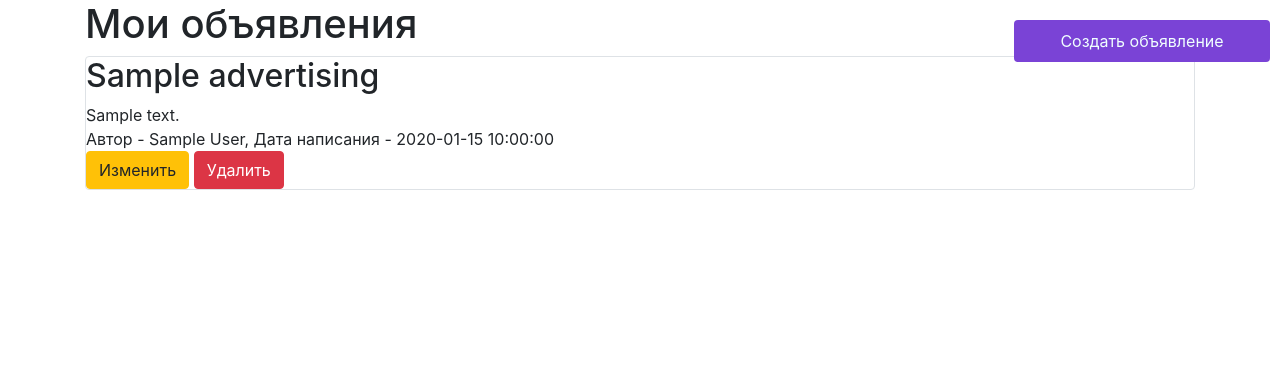
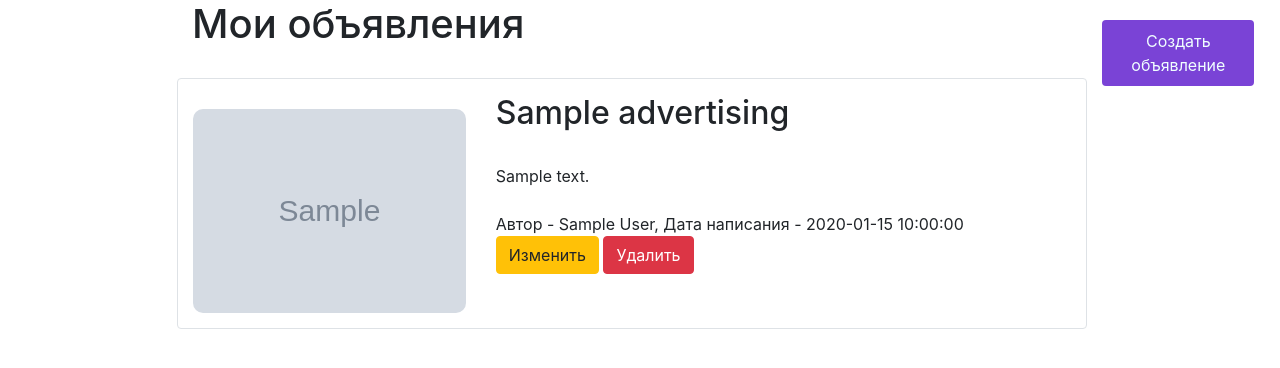
Before and after one commit to MariaZyryanova72/Buy_sell_project, a Flask app: page /my_advertising in a window 1280 px wide. Shown: the part 53-421 px from the top of the page. Run offline with Flask 2, Linux system fonts and the light colour scheme; a user stored in the database is signed in; tables that the repository leaves empty hold one stand-in row (values such as "Sample post"); grey boxes marked "Sample" are stand-in pictures; some libraries are stand-ins or nearby versions.

Commit message:
+ Визуальное отображение объявлений + Красивая картинка в объявлении =)

```diff
--- a/static/css/style.css
+++ b/static/css/style.css
@@ -1,6 +1,29 @@
+.body_center {
+    margin-left: 15%;
+    margin-right: 2%;
 
-.width40 {
-    width: 20%;
-    position: absolute; /* блок занимает ширину содержимого, max-width её ограничивает */
-    right: 10px;
 }
+
+.mt-30 {
+    margin-top: 30px;
+}
+
+.mt-15 {
+    margin-top: 15px;
+}
+
+.br {
+    border-radius: 10px;
+}
+
+.p-top-15 {
+    padding-top: 15px;
+}
+
+.p-bottom-15 {
+    padding-bottom: 15px;
+}
+
+.p-right-15 {
+    padding-right: 15px;
+}
--- a/templates/base.html
+++ b/templates/base.html
@@ -35,8 +35,7 @@
                 </div>
             </nav>
         </header>
-<main role="main" class="container">
+        <div class="body_center">
         {% block content %}{% endblock %}
-</main>
     </body>
 </html>
--- a/templates/my_advertising.html
+++ b/templates/my_advertising.html
@@ -1,24 +1,43 @@
 {% extends "base.html" %}
 
 {% block content %}
-    <div class="width40">
+    <div class="row">
+        <div class="col-md-10" style="width: 70%">
+            <h1>Мои объявления</h1>
+                {% for advertising in advertisings %}
+                    <div class="row border rounded mt-30 p-bottom-15 p-top-15">
+                        <div class="col-md-4">
+                            <img class="mt-15 br"  src="/static/img/{{ advertising.image }}" width="100%">
+                        </div>
+                        <div class="col-md-8">
+
+                            {% if advertising.title|length > 30  %}
+                                <h2>{{ advertising.title[:30] + "..." }}</h2>
+                            {% else %}
+                                <h2>{{ advertising.title }}</h2>
+                            {% endif %}
+                            <br>
+                            <div>
+                                {% if advertising.text|length > 300 %}
+                                    {{ advertising.text[:300] + "..." }}
+                                {% else %}
+                                    {{ advertising.text }}
+                                {% endif %}
+                            </div>
+                            <div>
+                                <br>Автор - {{ current_user.name }}, Дата написания - {{ advertising.create_date }}
+                            </div>
+                            <a href="/#" class="btn btn-warning">Изменить</a>
+                            <a href="/#" class="btn btn-danger">Удалить</a>
+
+                        </div>
+                    </div>
+                {% endfor %}
+        </div>
+        <div class="col-md-2">
             <a href="/new_ad" style="background: rgb(122,67,214);
-                                       color: azure;
-                                       margin-top: 20px" class="nav-link btn">Создать объявление</a>
+                                           color: azure;
+                                           margin-top: 20px" class="nav-link btn">Создать объявление</a>
+        </div>
     </div>
-
-    <h1>Мои объявления</h1>
-        {% for advertising in advertisings%}
-            <div class="col-md6 border rounded">
-                <h2>{{advertising.title}}</h2>
-            <div>
-                {{advertising.text}}
-            </div>
-            <div>
-                Автор - {{current_user.name}}, Дата написания - {{advertising.create_date}}
-            </div>
-                <a href="/#" class="btn btn-warning">Изменить</a>
-                <a href="/#" class="btn btn-danger">Удалить</a>
-            </div>
-        {% endfor %}
 {% endblock %}
```
Lines whose indentation alone changed are shown as unchanged.
